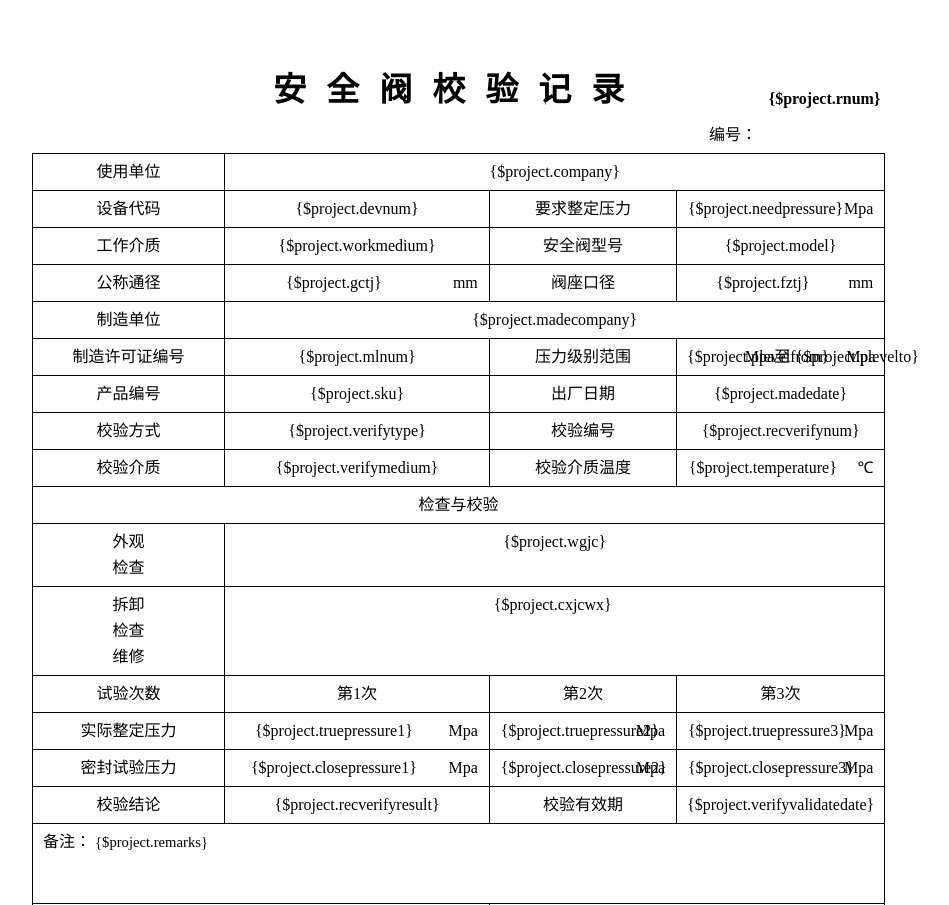
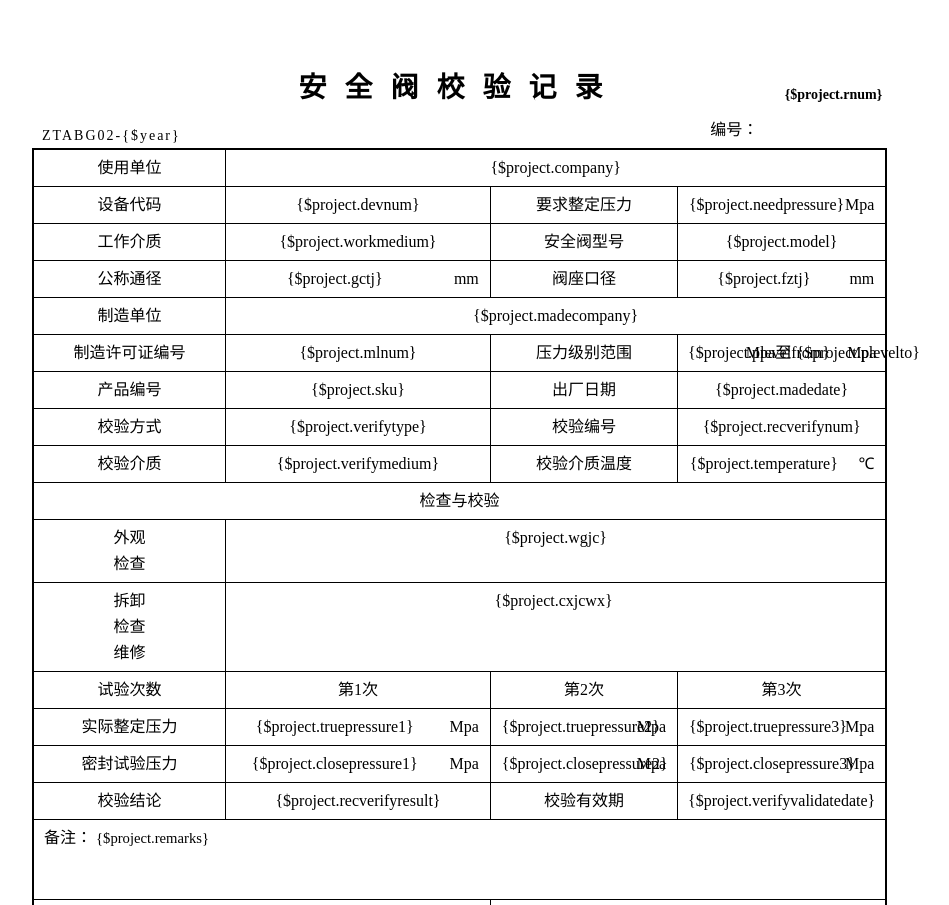
Before and after one commit to Zoombin/Valve-Web, a PHP site: page /DbName/Home/View/Project/print2.html in a window 1280 px wide. Shown: the top 905 px of the page, without its empty margins (213-1162 px from the left). Run offline with PHP 8.4, Linux system fonts and the light colour scheme.

Commit message:
数据调整 页面调整

```diff
--- a/Home/View/Project/print2.html
+++ b/Home/View/Project/print2.html
@@ -8,6 +8,7 @@
 	<body>
 
 	<div class="container-fluid main-content">
+		<div class="left-num">ZTABG02-{$year}</div>
 		<table class="data-table noborder">
 		<caption>安全阀校验记录<span>{$project.rnum}</span></caption>
         <tr>
@@ -15,36 +16,36 @@
         	<td colspan="2" class="noborder text-right" style="padding-right: 15%">编号：</td>
         </tr>
 		    <tr>
-	          <td class="w25">使用单位</td>
-	          <td class="w75 hand-write" colspan="3">{$project.company}</td>
+	          <td class="w25 hbt hbl">使用单位</td>
+	          <td class="w75 hand-write hbt hbr" colspan="3">{$project.company}</td>
             </tr>
 		    <tr>
-		      <td class="w25">设备代码</td>
+		      <td class="w25 hbl">设备代码</td>
 		      <td class="w25 hand-write">{$project.devnum}</td>
 		      <td class="w25">要求整定压力</td>
-		      <td class="w25 hand-write"><span class="text-info">{$project.needpressure}</span><span class="text-unit">Mpa</span></td>
+		      <td class="w25 hand-write hbr"><span class="text-info">{$project.needpressure}</span><span class="text-unit">Mpa</span></td>
 	        </tr>
 		    <tr>
-		      <td class="w25">工作介质</td>
+		      <td class="w25 hbl">工作介质</td>
 		      <td class="w25 hand-write">{$project.workmedium}</td>
 		      <td class="w25">安全阀型号</td>
-		      <td class="w25 hand-write">{$project.model}</td>
+		      <td class="w25 hand-write hbr">{$project.model}</td>
 	        </tr>
 		    <tr>
-		      <td class="w25">公称通径</td>
+		      <td class="w25 hbl">公称通径</td>
 		      <td class="w25 hand-write"><span class="text-info">{$project.gctj}</span><span class="text-unit">mm</span></td>
 		      <td class="w25">阀座口径</td>
-		      <td class="w25 hand-write"><span class="text-info">{$project.fztj}</span><span class="text-unit">mm</span></td>
+		      <td class="w25 hand-write hbr"><span class="text-info">{$project.fztj}</span><span class="text-unit">mm</span></td>
 	        </tr>
 		    <tr>
-		      <td class="w25">制造单位</td>
-		      <td colspan="3" class="w75 hand-write">{$project.madecompany}</td>
+		      <td class="w25 hbl">制造单位</td>
+		      <td colspan="3" class="w75 hand-write hbr">{$project.madecompany}</td>
 	        </tr>
 		    <tr>
-		      <td class="w25">制造许可证编号</td>
+		      <td class="w25 hbl">制造许可证编号</td>
 		      <td class="w25 hand-write">{$project.mlnum}</td>
 		      <td class="w25">压力级别范围</td>
-		      <td class="w25 hand-write">
+		      <td class="w25 hand-write hbr">
 		      <span style="display: inline-block;width: 28%;float: left;">{$project.plevelfrom}</span>
 		      <span style="display: inline-block;width: 30%;float: left;">Mpa至</span>
 		      <span style="display: inline-block;width: 27%;float: left;">{$project.plevelto}</span>
@@ -52,64 +53,64 @@
 		      </td>
 	        </tr>
 		    <tr>
-		      <td class="w25">产品编号</td>
+		      <td class="w25 hbl">产品编号</td>
 		      <td class="w25 hand-write">{$project.sku}</td>
 		      <td class="w25">出厂日期</td>
-		      <td class="w25 hand-write">{$project.madedate}</td>
+		      <td class="w25 hand-write hbr">{$project.madedate}</td>
 	        </tr>
 		    <tr>
-		      <td class="w25">校验方式</td>
+		      <td class="w25 hbl">校验方式</td>
 		      <td class="w25 hand-write">{$project.verifytype}</td>
 		      <td class="w25">校验编号</td>
-		      <td class="w25 hand-write">{$project.recverifynum}</td>
+		      <td class="w25 hand-write hbr">{$project.recverifynum}</td>
 	        </tr>
 		    <tr>
-		      <td class="w25">校验介质</td>
+		      <td class="w25 hbl">校验介质</td>
 		      <td class="w25 hand-write">{$project.verifymedium}</td>
 		      <td class="w25">校验介质温度</td>
-		      <td class="w25 hand-write"><span class="text-info">{$project.temperature}</span><span class="text-unit">℃</span></td>
+		      <td class="w25 hand-write hbr"><span class="text-info">{$project.temperature}</span><span class="text-unit">℃</span></td>
 	        </tr>
 		    <tr>
-		      <td class="w100" colspan="4">检查与校验</td>
+		      <td class="w100 hbl hbr hbr" colspan="4">检查与校验</td>
 	        </tr>
 		    <tr>
-		      <td class="w25">外观<br>检查</td>
-		      <td class="w75 hand-write" colspan="3">{$project.wgjc}</td>
+		      <td class="w25 hbl">外观<br>检查</td>
+		      <td class="w75 hand-write hbr" colspan="3">{$project.wgjc}</td>
 	        </tr>
 		    <tr>
-		      <td class="w25">拆卸<br>检查<br>维修</td>
-		      <td colspan="3" class="w75 hand-write">{$project.cxjcwx} </td>
+		      <td class="w25 hbl">拆卸<br>检查<br>维修</td>
+		      <td colspan="3" class="w75 hand-write hbr">{$project.cxjcwx} </td>
 	        </tr>
 		    <tr>
-		      <td class="w25">试验次数</td>
+		      <td class="w25 hbl">试验次数</td>
 		      <td class="w25">第1次</td>
 		      <td class="w25">第2次</td>
-		      <td class="w25">第3次</td>
+		      <td class="w25 hbr">第3次</td>
 	        </tr>
 		    <tr>
-		      <td class="w25">实际整定压力</td>
+		      <td class="w25 hbl">实际整定压力</td>
 		      <td class="w25 hand-write"><span class="text-info">{$project.truepressure1}</span><span class="text-unit">Mpa</span></td>
 		      <td class="w25 hand-write"><span class="text-info">{$project.truepressure2}</span><span class="text-unit">Mpa</span></td>
-		      <td class="w25 hand-write"><span class="text-info">{$project.truepressure3}</span><span class="text-unit">Mpa</span></td>
+		      <td class="w25 hand-write hbr"><span class="text-info">{$project.truepressure3}</span><span class="text-unit">Mpa</span></td>
 	        </tr>
 		    <tr>
-		      <td class="w25">密封试验压力</td>
+		      <td class="w25 hbl">密封试验压力</td>
 		      <td class="w25 hand-write"><span class="text-info">{$project.closepressure1}</span><span class="text-unit">Mpa</span></td>
 		      <td class="w25 hand-write"><span class="text-info">{$project.closepressure2}</span><span class="text-unit">Mpa</span></td>
-		      <td class="w25 hand-write"><span class="text-info">{$project.closepressure3}</span><span class="text-unit">Mpa</span></td>
+		      <td class="w25 hand-write hbr"><span class="text-info">{$project.closepressure3}</span><span class="text-unit">Mpa</span></td>
 	        </tr>
 		    <tr>
-		      <td class="w25">校验结论</td>
+		      <td class="w25 hbl">校验结论</td>
 		      <td class="w25 hand-write">{$project.recverifyresult}</td>
 		      <td class="w25">校验有效期</td>
-		      <td class="w25 hand-write">{$project.verifyvalidatedate}</td>
+		      <td class="w25 hand-write hbr">{$project.verifyvalidatedate}</td>
 	        </tr>
 		    <tr>
-		      <td colspan="4" class="w100 text-left" style="height: 80px;">备注： <span class="hand-write">{$project.remarks}</span></td>
+		      <td colspan="4" class="w100 text-left hbl hbr" style="height: 80px;">备注： <span class="hand-write">{$project.remarks}</span></td>
 	        </tr>
 		    <tr>
-		      <td colspan="2" class="w50">校验： <span class="font1"><img alt="{$project.verifyman}" src="{:U('Project/fonts',array('font'=>$project['verifyman']))}"> </span> <span class="hand-write">{$project.verifymandate}</span></td>
-		      <td colspan="2" class="w50">校验报告编号：</td>
+		      <td colspan="2" class="w50 hbl hbb">校验： <span class="font1"><img alt="{$project.verifyman}" src="{:U('Project/fonts',array('font'=>$project['verifyman']))}"> </span> <span class="hand-write">{$project.verifymandate}</span></td>
+		      <td colspan="2" class="w50 hbr hbb">校验报告编号：</td>
 	        </tr>
 		     <tr>
 	          <td colspan="4" class="text-right text-small noborder">苏州中特安安全阀检测研究有限公司 </td>
--- a/Public/css/print.css
+++ b/Public/css/print.css
@@ -15,11 +15,11 @@ hr{display:block;height:1px;border:0;border-top:1px solid #ccc;margin:1em 0;padd
 input,select{vertical-align:middle}
 ul{list-style:none}
 *{box-sizing:border-box}
-.main-content{margin:5% auto;width:700px}
-.data-table{border:1.3pt solid #000;width:100%}
-.data-table caption{padding:10px 0;font-size:33px;font-weight:900;letter-spacing:20px;margin-bottom:0px;text-align: center;position: relative;}
-.data-table caption span{font-size: 16px;text-align: right;position:absolute;right:5px;bottom:10px;letter-spacing:normal;}
-.data-table td,.data-table th{border:1.3pt solid #000;padding:5px 10px 5px;text-align:center;line-height:26px;font-size:12pt;vertical-align:top}
+.main-content{margin:5% auto;width:695px;position:relative;}
+.data-table{border:1pt solid #000;width:100%}
+.data-table caption{padding:10px 0;font-size:28px;font-weight:900;letter-spacing:18px;margin-bottom:0px;text-align: center;position: relative;}
+.data-table caption span{font-size: 14px;text-align: right;position:absolute;right:5px;bottom:10px;letter-spacing:normal;}
+.data-table td,.data-table th{border:1pt solid #000;padding:5px 10px 5px;text-align:center;line-height:26px;font-size:12pt;vertical-align:top}
 .noborder{border: none !important;}
 .w25{width:25%}
 .w33{width:33.333%}
@@ -43,3 +43,18 @@ h3{text-align:left}
 .data-table .text-small{font-size: 12px;padding: 0}
 .standard span{font-size:12px;display:block;line-height:16px}
 .printbtn{display: none !important;}
+.hbt{border-top: 2px solid #000 !important;}
+.hbr{border-right: 2px solid #000 !important;}
+.hbb{border-bottom: 2px solid #000 !important;}
+.hbl{border-left: 2px solid #000 !important;}
+.left-num{width:auto;line-height:24px;position:absolute;left:10px;font-size:14px;top:60px; letter-spacing:2px;
+/*0, 1, 2,和3分别表示将元素旋转0度、90度、180度、270度。*/
+/*
+filter: progid:DXImageTransform.Microsoft.BasicImage(rotation=3.8888);
+-ms-transform:rotate(350deg);
+-moz-transform:rotate(350deg);
+-webkit-transform:rotate(350deg);
+-o-transform:rotate(350deg);
+transform:rotate(350deg);*/
+display:block;
+}
--- a/Public/css/screen.css
+++ b/Public/css/screen.css
@@ -15,11 +15,11 @@ hr{display:block;height:1px;border:0;border-top:1px solid #ccc;margin:1em 0;padd
 input,select{vertical-align:middle}
 ul{list-style:none}
 *{box-sizing:border-box}
-.main-content{margin:5% auto;width:790px}
-.data-table{border:1.3pt solid #000;width:100%}
-.data-table caption{padding:10px 0;font-size:33px;font-weight:900;letter-spacing:20px;margin-bottom:0px;text-align: center;position: relative;}
-.data-table caption span{font-size: 16px;text-align: right;position:absolute;right:5px;bottom:10px;letter-spacing:normal;}
-.data-table td,.data-table th{border:1.3pt solid #000;padding:5px 10px 5px;text-align:center;line-height:26px;font-size:12pt;vertical-align:top}
+.main-content{margin:5% auto;width:790px;position:relative;}
+.data-table{border:1pt solid #000;width:100%}
+.data-table caption{padding:10px 0;font-size:28px;font-weight:900;letter-spacing:18px;margin-bottom:0px;text-align: center;position: relative;}
+.data-table caption span{font-size: 14px;text-align: right;position:absolute;right:5px;bottom:10px;letter-spacing:normal;}
+.data-table td,.data-table th{border:1pt solid #000;padding:5px 10px 5px;text-align:center;line-height:26px;font-size:12pt;vertical-align:top}
 .noborder{border: none !important;}
 .w25{width:25%}
 .w33{width:33.333%}
@@ -42,3 +42,18 @@ h3{text-align:left}
 .data-table .standard{padding:0}
 .data-table .text-small{font-size: 12px;padding: 0}
 .standard span{font-size:12px;display:block;line-height:16px}
+.hbt{border-top: 2px solid #000 !important;}
+.hbr{border-right: 2px solid #000 !important;}
+.hbb{border-bottom: 2px solid #000 !important;}
+.hbl{border-left: 2px solid #000 !important;}
+.left-num{width:auto;line-height:24px;position:absolute;left:10px;font-size:14px;top:60px; letter-spacing:2px;
+/*0, 1, 2,和3分别表示将元素旋转0度、90度、180度、270度。*/
+/*
+filter: progid:DXImageTransform.Microsoft.BasicImage(rotation=3.8888);
+-ms-transform:rotate(350deg);
+-moz-transform:rotate(350deg);
+-webkit-transform:rotate(350deg);
+-o-transform:rotate(350deg);
+transform:rotate(350deg);*/
+display:block;
+}
```
Also changed, not shown: Home/Common/function.php (+39 -1 lines), Home/Controller/ProjectController.class.php (+17 -1 lines), Home/View/Project/add.html (+61 -15 lines), Home/View/Project/print1.html (+30 -29 lines).
